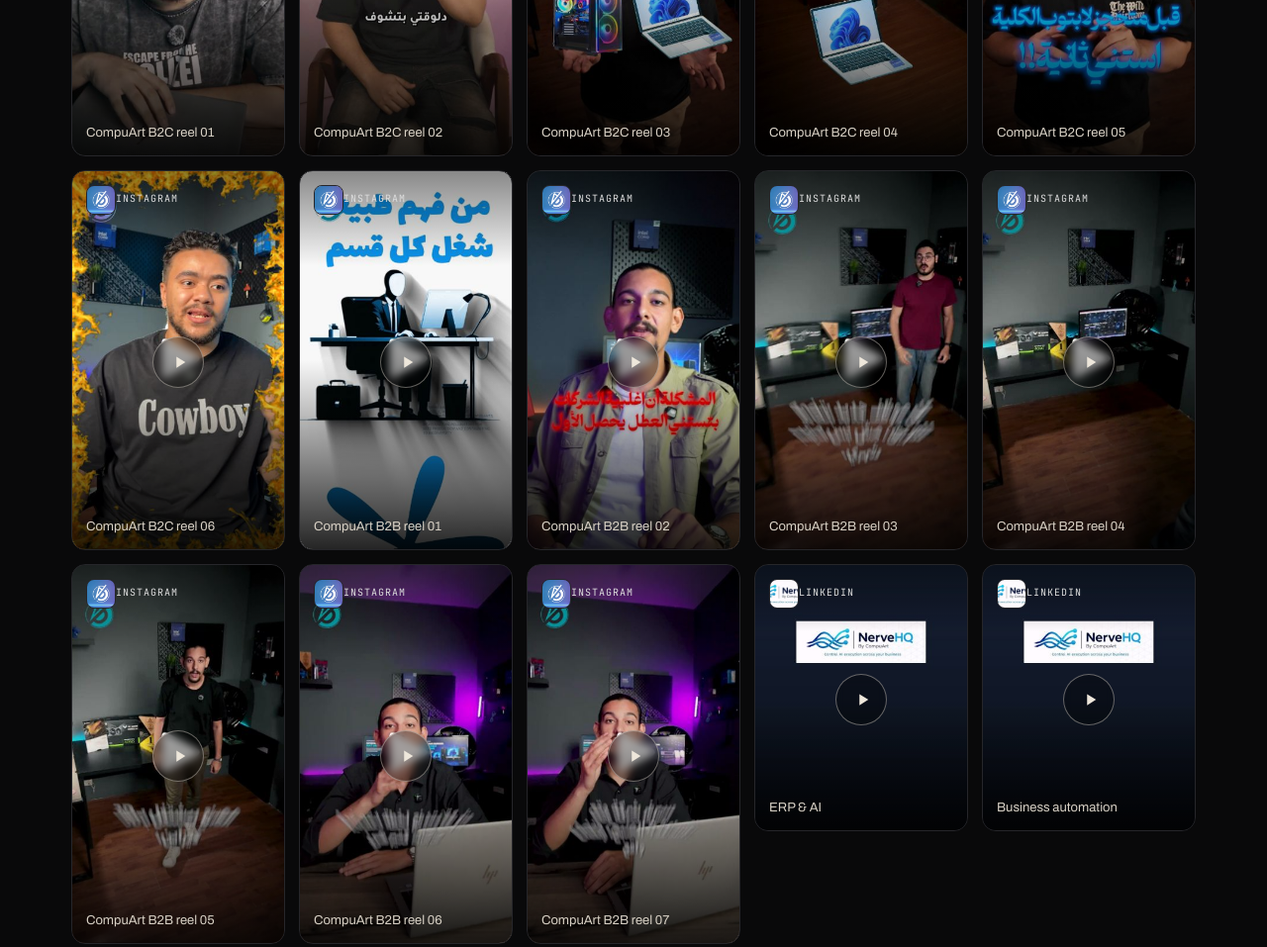
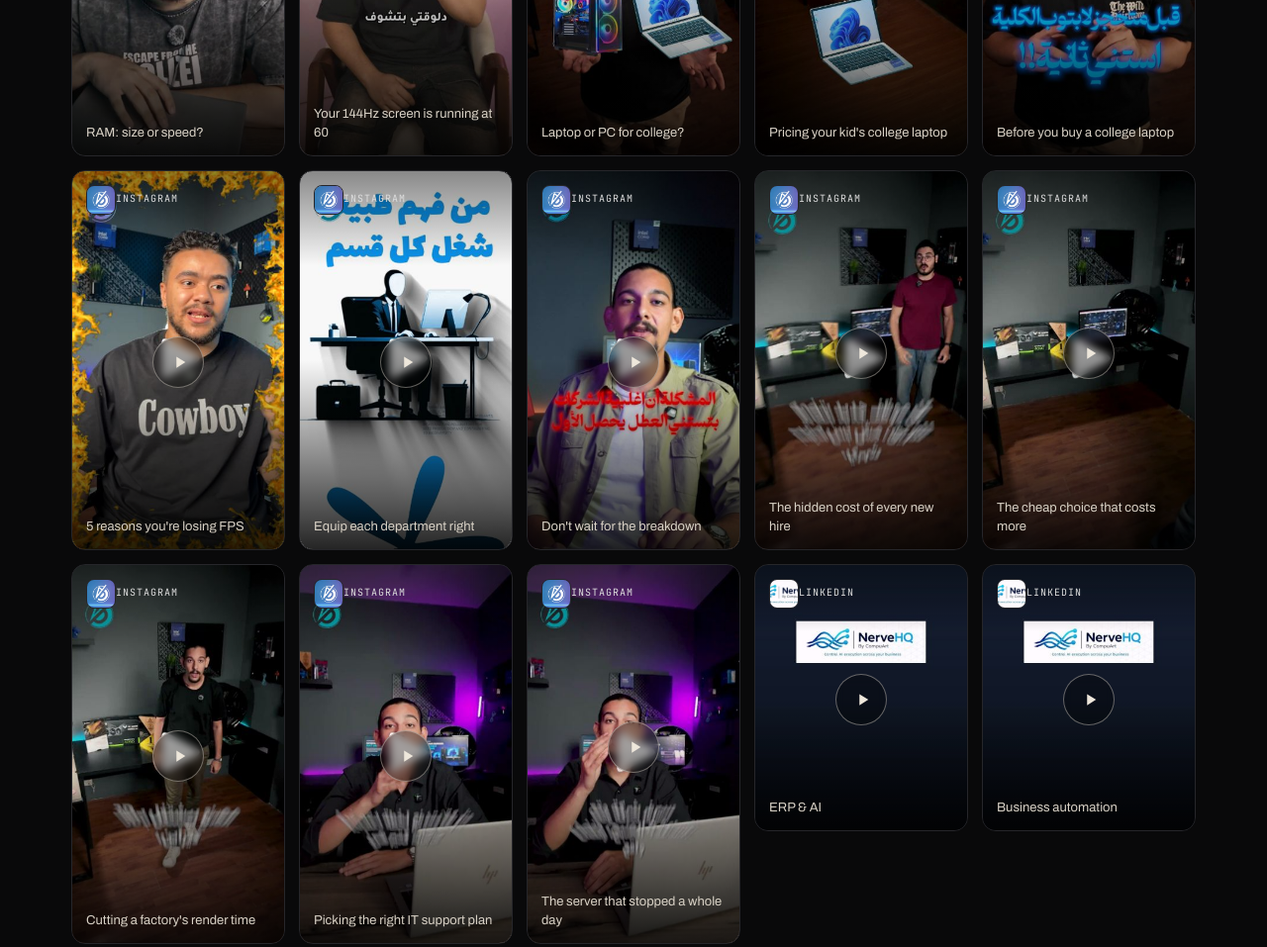
Before and after one commit to elharifa0-glitch/aladdin-portfolio, a plain HTML site: page index.html in a window 1280 px wide. Shown: the part 10360-11317 px from the top of the page at 99% size. Drawn offline with Linux system fonts and the light colour scheme; a web font is replaced by a local one.

Commit message:
Real CompuArt reel titles, add email
Co-Authored-By: Claude Opus 5.5 <noreply@anthropic.com>
Claude-Session: https://claude.ai/code/session_01P75S99R4fTPjjkpmNhNNiN

```diff
--- a/index.html
+++ b/index.html
@@ -415,6 +415,7 @@ dialog::backdrop{background:rgba(5,5,6,.9);backdrop-filter:blur(6px)}
       <p data-t="cText"></p>
       <div class="cta"><a class="btn gold wa" href="https://wa.me/201273122625" target="_blank" rel="noopener" data-t="cBtn"></a></div>
       <p class="phone">WhatsApp · +20 127 312 2625</p>
+      <p class="phone"><a href="mailto:aladdinhusam0@gmail.com">aladdinhusam0@gmail.com</a></p>
     </div>
   </section>
 </main>
@@ -575,8 +576,19 @@ const WORK=[
  {g:"lazeez",logo:"lazeez",v:"15K",t:{en:"Most stolen thing (TikTok)",ar:"أكتر حاجة بتتسرق (تيك توك)"},...TL("7686086845595274503")},
  {g:"lazeez",logo:"lazeez",v:"10K",t:{en:"The angry cat review",ar:"ريفيو القطة"},...TL("7673575762233969936")},
  {g:"infinix",logo:"infinix",v:"351K",t:{en:"Infinix Note 50s campus recap",ar:"ملخص Infinix في الجامعة"},...TT("7584501612803001620")},
- ...["DfnLsftAXRM","DffdX0kj3Aj","DdO1ZQnj8eE","Dc3OxrsjQ8Z","Dc1g2-akRE2","DdkEvmDj6Qg"].map((c,i)=>({g:"b2c",logo:"compuart",v:null,t:{en:`CompuArt B2C reel ${String(i+1).padStart(2,"0")}`,ar:`ريل CompuArt B2C ${String(i+1).padStart(2,"0")}`},...IG(c)})),
- ...["DdRaKk3DDxy","Dd9geEMFNk_","DfB9FoKoOXE","DfRgvEKicse","DfT-ju-CXhk","DfnLpn4jdig","Dfkm3Exil0_"].map((c,i)=>({g:"b2b",logo:"compuart",v:null,t:{en:`CompuArt B2B reel ${String(i+1).padStart(2,"0")}`,ar:`ريل CompuArt B2B ${String(i+1).padStart(2,"0")}`},...IG(c)})),
+ {g:"b2c",logo:"compuart",v:null,t:{en:"RAM: size or speed?",ar:"الرامات: الحجم ولا السرعة؟"},...IG("DfnLsftAXRM")},
+ {g:"b2c",logo:"compuart",v:null,t:{en:"Your 144Hz screen is running at 60",ar:"شاشتك 144 شغالة 60"},...IG("DffdX0kj3Aj")},
+ {g:"b2c",logo:"compuart",v:null,t:{en:"Laptop or PC for college?",ar:"لابتوب ولا كمبيوتر للكلية؟"},...IG("DdO1ZQnj8eE")},
+ {g:"b2c",logo:"compuart",v:null,t:{en:"Pricing your kid's college laptop",ar:"سعر لابتوب ابنك للكلية"},...IG("Dc3OxrsjQ8Z")},
+ {g:"b2c",logo:"compuart",v:null,t:{en:"Before you buy a college laptop",ar:"قبل ما تجيب لابتوب الكلية"},...IG("Dc1g2-akRE2")},
+ {g:"b2c",logo:"compuart",v:null,t:{en:"5 reasons you're losing FPS",ar:"5 أسباب بتخسرك FPS"},...IG("DdkEvmDj6Qg")},
+ {g:"b2b",logo:"compuart",v:null,t:{en:"Equip each department right",ar:"جهّز كل قسم صح"},...IG("DdRaKk3DDxy")},
+ {g:"b2b",logo:"compuart",v:null,t:{en:"Don't wait for the breakdown",ar:"متستناش العطل يحصل"},...IG("Dd9geEMFNk_")},
+ {g:"b2b",logo:"compuart",v:null,t:{en:"The hidden cost of every new hire",ar:"التكلفة الخفية لكل موظف جديد"},...IG("DfB9FoKoOXE")},
+ {g:"b2b",logo:"compuart",v:null,t:{en:"The cheap choice that costs more",ar:"القرار الرخيص اللي طلع أغلى"},...IG("DfRgvEKicse")},
+ {g:"b2b",logo:"compuart",v:null,t:{en:"Cutting a factory's render time",ar:"تقليل وقت الـ Render في مصنع"},...IG("DfT-ju-CXhk")},
+ {g:"b2b",logo:"compuart",v:null,t:{en:"Picking the right IT support plan",ar:"اختار خطة الدعم المناسبة"},...IG("DfnLpn4jdig")},
+ {g:"b2b",logo:"compuart",v:null,t:{en:"The server that stopped a whole day",ar:"السيرفر اللي وقف يوم شغل"},...IG("Dfkm3Exil0_")},
  ...[["7526570401485881344","ERP & AI"],["7525482532868521984","Business automation"],["7523670992246976512","Decision making"],["7522946229237088256","C-level leadership"],["7520756350897774592","Software & growth"],["7520032666377830400","AI agents & hiring"],["7518220315320066049","Team onboarding"],["7517494716297441280","AI agents in operations"],["7515682868812132353","Delegation"]].map(([a,n])=>({g:"nerve",logo:"nervehq",v:null,t:{en:n,ar:n},...LI(a)}))
 ];
 const GROUPS={all:null,"2xko":"2XKO",qabda:{en:"Qabda",ar:"قبضة"},infinix:"Infinix",lazeez:{en:"Lazeez El Sham",ar:"لذيذ الشام"},b2c:"CompuArt B2C",b2b:"CompuArt B2B",nerve:"Nerve HQ"};
```
